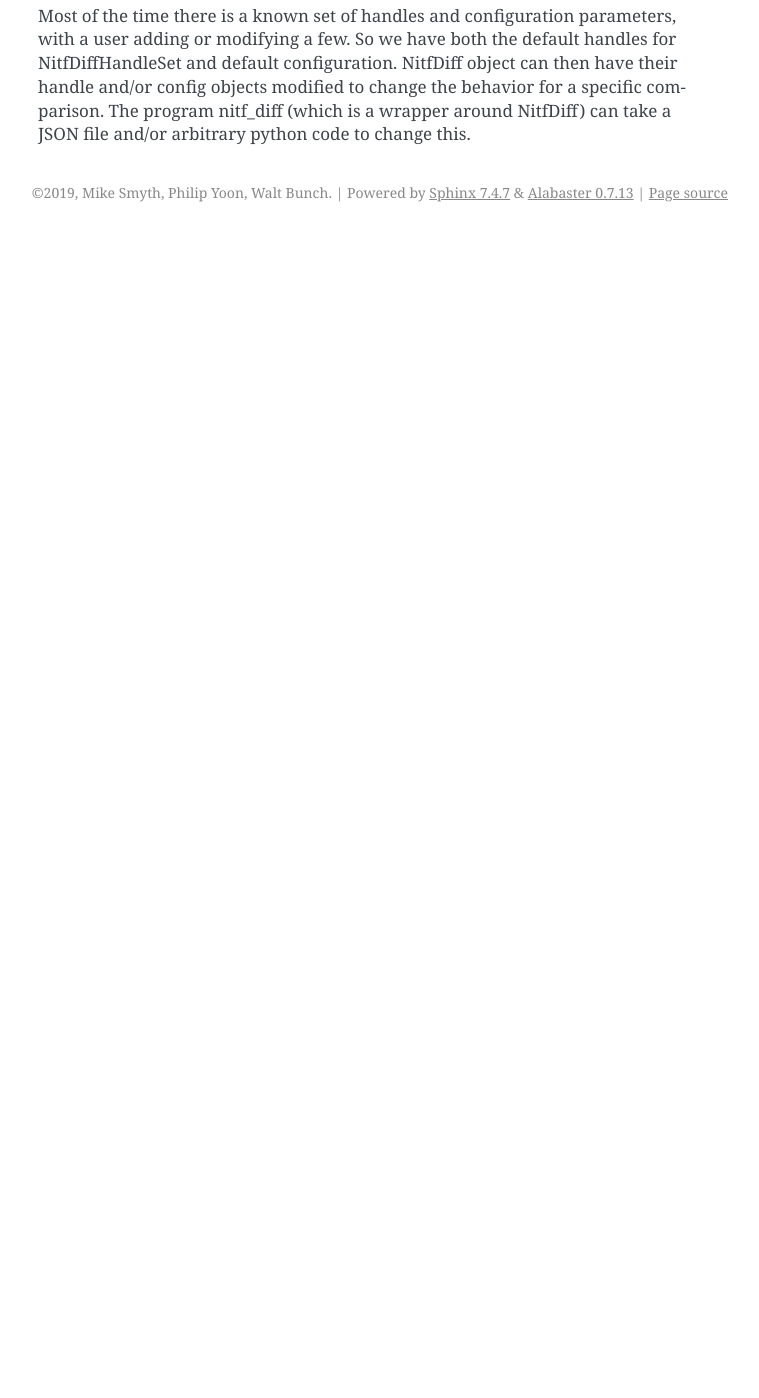
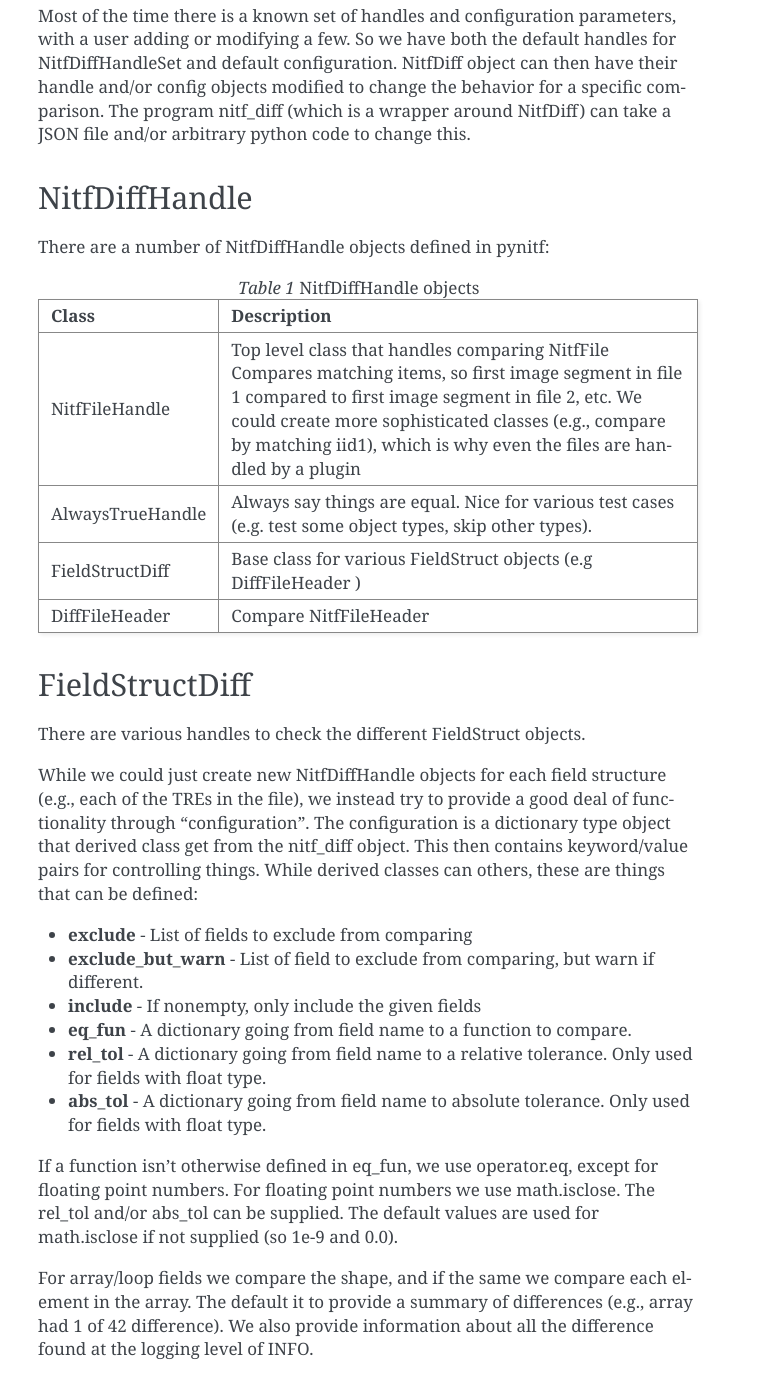
Before and after one commit to Cartography-jpl/pynitf, a Sphinx documentation site: the page built from doc/design.rst, in a window 1280 px wide and 1400 px high, scrolled down 1549 px. Shown: the whole window, without its empty margins (382-1141 px from the left). Built offline with Sphinx 7.4.7, drawn with Linux system fonts in a browser that asks for light colours; before the commit the page ends 1781 px from its top, so only the background shows below that; some of the changed text lies outside the part shown.

Commit message:
Checkpoint updates to documentation

```diff
--- a/doc/design.rst
+++ b/doc/design.rst
@@ -117,7 +117,8 @@ The design is shown in :numref:`nitf_diff`.
    class NitfDiff {
       +config
       +handle_set
-      +run(fname1, fname2)
+      +compare(fname1, fname2)
+      +compare_obj(self, obj1, obj2)
    }
    note top
       This class contains a general dict "config"
@@ -128,7 +129,8 @@ The design is shown in :numref:`nitf_diff`.
       available, which contains the list of handles
       used to compare two objects.
 
-      Both of these
+      Both of these are set to initial default values
+      stored in NitfDiffHandleSet class.
    end note
 
    abstract class PriorityHandleSet
@@ -143,8 +145,25 @@ The design is shown in :numref:`nitf_diff`.
       if different.
    end note
 
+   class NitfDiffHandle {
+     +handle_diff(self, obj1, obj2, nitf_diff)
+   }
+   note bottom
+      Base class for handling difference between
+      two NITF object. Like always, you don't
+      need to actually derive from this class if
+      for whatever reason this isn't convenient
+      but you should provide this interface.
+
+      handle_diff returns (False, None) if it can't
+      handle obj1 and obj2, (True, Comparison_result)
+      if it can. Comparison_result is True if objects
+      are the "same", False otherwise.
+   end note
+
    PriorityHandleSet <|-- NitfDiffHandleSet
    NitfDiff *-- NitfDiffHandleSet : Has a handle_set
+   NitfDiffHandleSet *-- "many" NitfDiffHandle
 
 Most of the time there is a known set of handles and configuration parameters,
 with a user adding or modifying a few. So we have both the default handles
@@ -152,3 +171,63 @@ for NitfDiffHandleSet and default configuration. NitfDiff object can then
 have their handle and/or config objects modified to change the behavior for
 a specific comparison. The program nitf_diff (which is a wrapper around
 NitfDiff) can take a JSON file and/or arbitrary python code to change this.
+
+NitfDiffHandle
+--------------
+
+There are a number of NitfDiffHandle objects defined in pynitf:
+
+.. table:: NitfDiffHandle objects
+
+  +---------------------+-------------------------------------------------+
+  | Class               | Description                                     +
+  +=====================+=================================================+
+  | NitfFileHandle      | Top level class that handles comparing NitfFile |
+  |                     | Compares matching items, so first image segment |
+  |  		        | in file 1 compared to first image segment in    |
+  |		        | file 2, etc. We could create more sophisticated |
+  |	   	        | classes (e.g., compare by matching iid1), which |
+  |                     | is why even the files are handled by a plugin   |
+  +---------------------+-------------------------------------------------+
+  | AlwaysTrueHandle    | Always say things are equal. Nice for various   |
+  |                     | test cases (e.g. test some object types, skip   |
+  |                     | other types).                                   |
+  +---------------------+-------------------------------------------------+
+  | FieldStructDiff     | Base class for various FieldStruct objects      |
+  |                     | (e.g DiffFileHeader )                           |
+  +---------------------+-------------------------------------------------+
+  | DiffFileHeader      | Compare NitfFileHeader                          |
+  +---------------------+-------------------------------------------------+
+
+FieldStructDiff
+---------------
+
+There are various handles to check the different FieldStruct objects.
+
+While we could just create new NitfDiffHandle objects for each
+field structure (e.g., each of the TREs in the file), we instead try to
+provide a good deal of functionality through "configuration". The
+configuration is a dictionary type object that derived class get
+from the nitf_diff object.  This then contains keyword/value pairs
+for controlling things. While derived classes can others, these
+are things that can be defined:
+
+* **exclude** - List of fields to exclude from comparing
+* **exclude_but_warn** - List of field to exclude from comparing, but
+  warn if different.
+* **include** - If nonempty, only include the given fields
+* **eq_fun** - A dictionary going from field name to a function to compare.
+* **rel_tol** - A dictionary going from field name to a relative tolerance.
+  Only used for fields with float type.
+* **abs_tol** - A dictionary going from field name to absolute tolerance.
+  Only used for fields with float type.
+
+If a function isn't otherwise defined in eq_fun, we use operator.eq,
+except for floating point numbers. For floating point numbers we use
+math.isclose. The rel_tol and/or abs_tol can be supplied. The default
+values are used for math.isclose if not supplied (so 1e-9 and 0.0).
+
+For array/loop fields we compare the shape, and if the same we compare
+each element in the array. The default it to provide a summary of differences
+(e.g., array had 1 of 42 difference). We also provide information about all
+the difference found at the logging level of INFO.
```
Also changed, not shown: other parts of doc/design.rst (+1 -1 lines).
